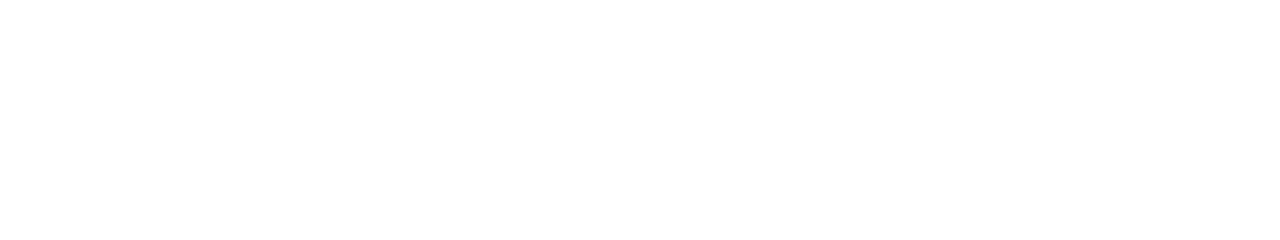
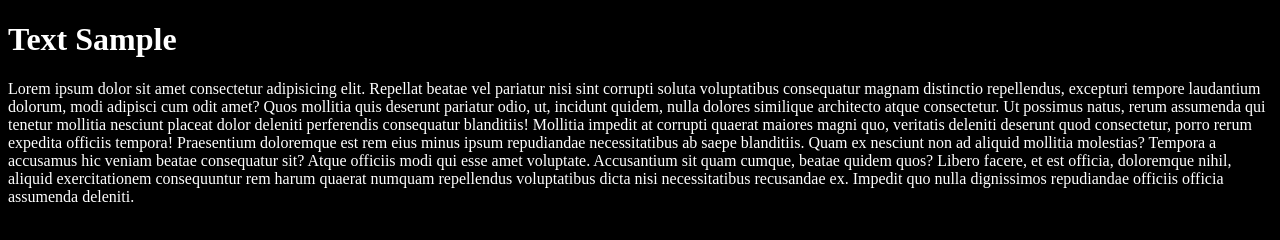
Before and after one commit to wDevCristian/Practice-Grid-CSS, a plain HTML site: page index.html in a window 1280 px wide. Drawn offline with Linux system fonts and the light colour scheme.

Commit message:
The new style of the site

```diff
--- a/index.html
+++ b/index.html
@@ -5,8 +5,15 @@
     <meta http-equiv="X-UA-Compatible" content="IE=edge">
     <meta name="viewport" content="width=device-width, initial-scale=1.0">
     <title>Document Name</title>
+    <link rel="stylesheet" href="main.css">
 </head>
 <body>
+    <h1>Text Sample</h1>
+    <p>Lorem ipsum dolor sit amet consectetur adipisicing elit. Repellat beatae vel pariatur nisi sint corrupti soluta voluptatibus consequatur magnam distinctio repellendus, excepturi tempore laudantium dolorum, modi adipisci cum odit amet?
+    Quos mollitia quis deserunt pariatur odio, ut, incidunt quidem, nulla dolores similique architecto atque consectetur. Ut possimus natus, rerum assumenda qui tenetur mollitia nesciunt placeat dolor deleniti perferendis consequatur blanditiis!
+    Mollitia impedit at corrupti quaerat maiores magni quo, veritatis deleniti deserunt quod consectetur, porro rerum expedita officiis tempora! Praesentium doloremque est rem eius minus ipsum repudiandae necessitatibus ab saepe blanditiis.
+    Quam ex nesciunt non ad aliquid mollitia molestias? Tempora a accusamus hic veniam beatae consequatur sit? Atque officiis modi qui esse amet voluptate. Accusantium sit quam cumque, beatae quidem quos?
+    Libero facere, et est officia, doloremque nihil, aliquid exercitationem consequuntur rem harum quaerat numquam repellendus voluptatibus dicta nisi necessitatibus recusandae ex. Impedit quo nulla dignissimos repudiandae officiis officia assumenda deleniti.</p>
     <script src="main.js"></script>
 </body>
 </html>
--- a/main.css
+++ b/main.css
@@ -1,3 +1,4 @@
 body{
-   background-color: aquamarine;
+   background-color: black;
+   color: white;
 }
```
